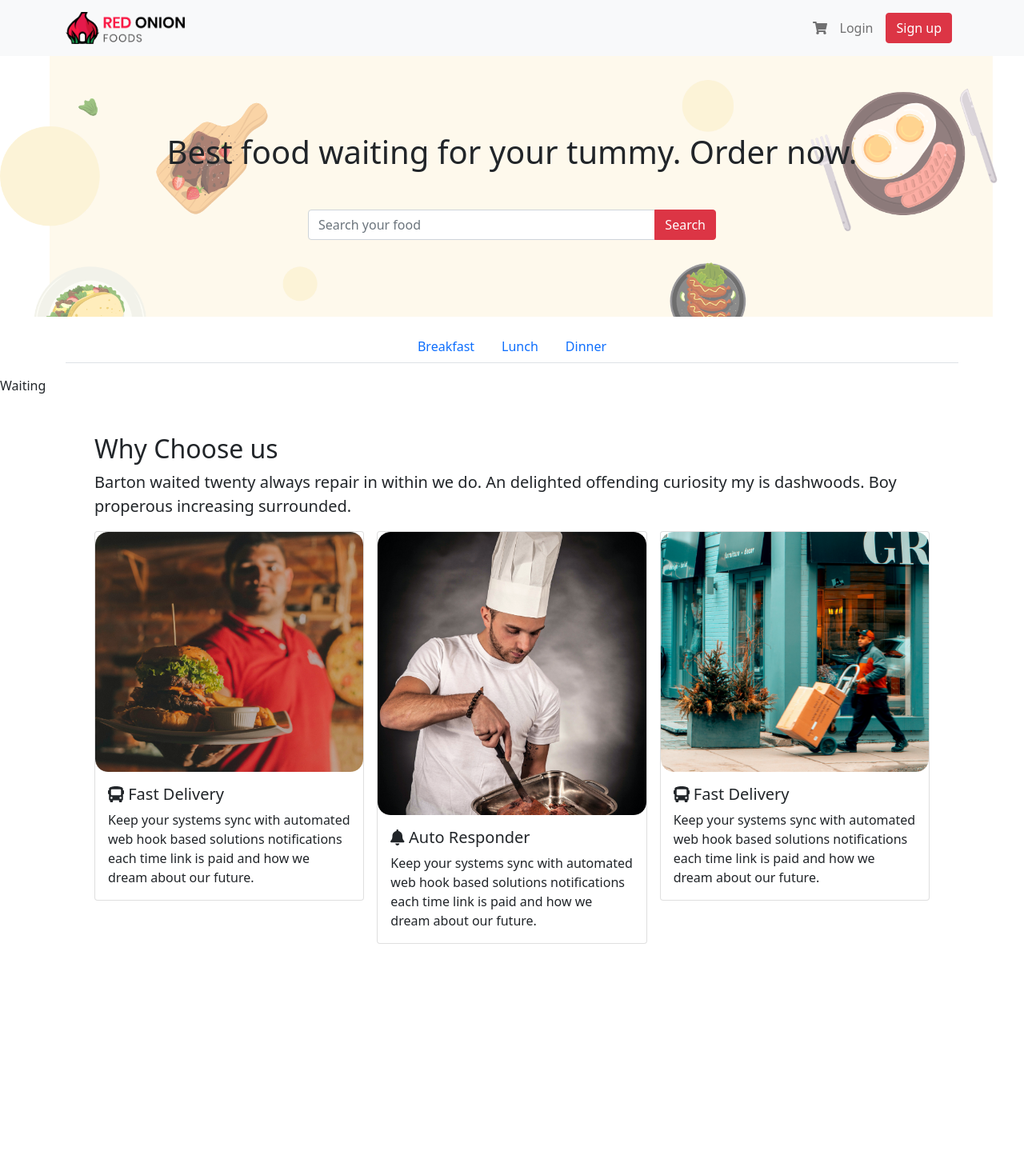
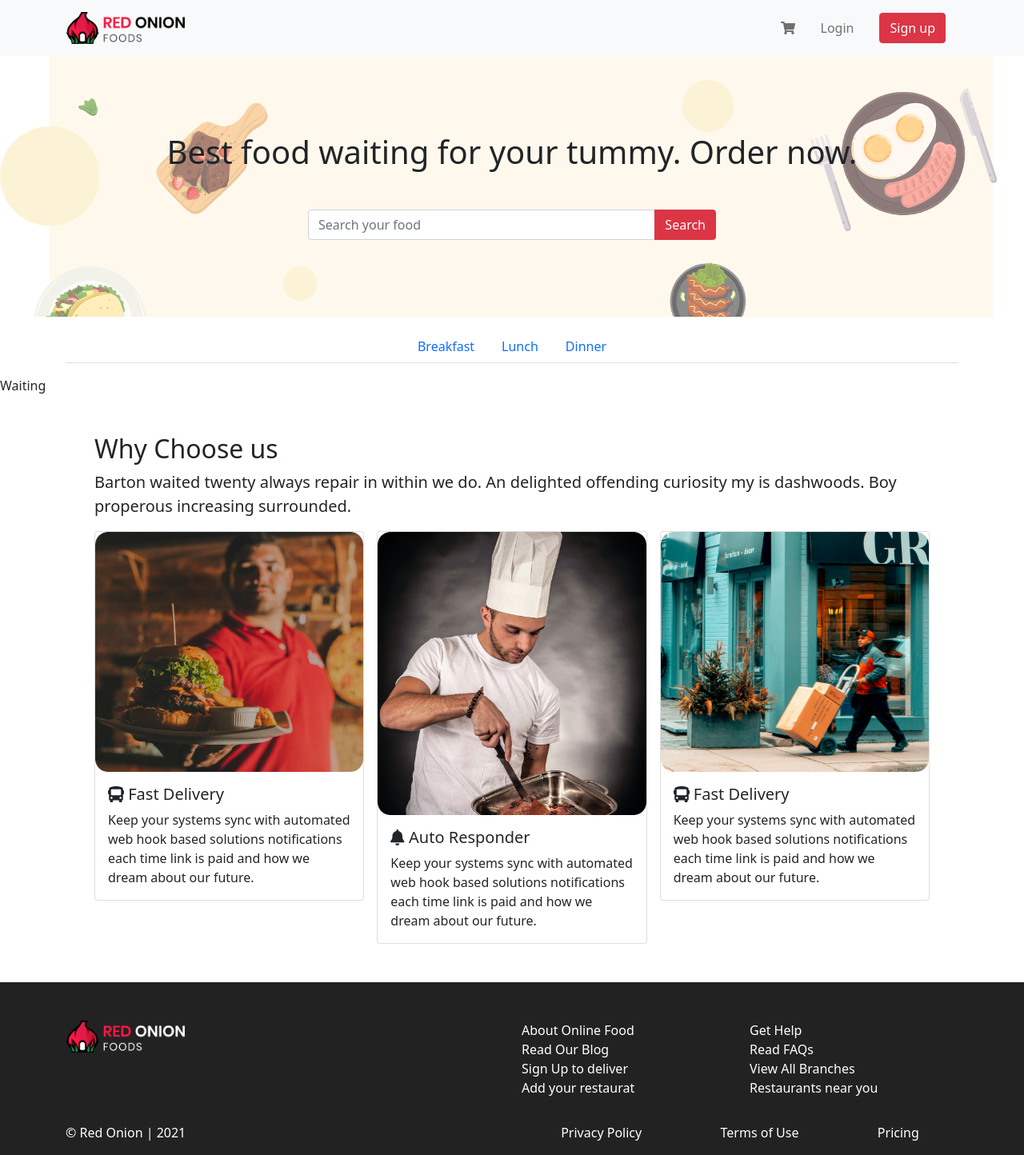
Before and after one commit to minhazul-ashim/red-onion, a React (Create React App) app: page /dish/1 in a window 1280 px wide. Shown: the whole page at 80% size. Before the commit the page ends 1228 px from the top, so only its background shows below. Built offline with nearby package versions, Linux system fonts and the light colour scheme.

Commit message:
footer section designed

```diff
--- a/src/App.css
+++ b/src/App.css
@@ -4,3 +4,9 @@
     padding: 0;
     box-sizing: border-box;
 }
+
+.footer {
+
+    background: #222;
+    color: white;
+}
--- a/src/App.js
+++ b/src/App.js
@@ -8,6 +8,7 @@ import Lunch from '../src/MenuNav/Lunch/Lunch'
 import Dinner from '../src/MenuNav/Dinner/Dinner'
 import DishDetail from './MenuNav/DishDetail/DishDetail';
 import Motivation from './Motivation/Motivation';
+import Footer from './Footer/Footer';
 
 function App() {
   return (
@@ -30,7 +31,7 @@ function App() {
           </Route>
         </Switch>
         <Motivation></Motivation>
-
+        <Footer></Footer>
       </BrowserRouter>
     </div>
   );
--- /dev/null
+++ b/src/Footer/Footer.js
@@ -0,0 +1,47 @@
+import React from 'react';
+import { Col, Container, Row } from 'react-bootstrap';
+import logo from '../images/logo.png'
+
+const Footer = () => {
+    return (
+        <div className="footer pt-5">
+            <Container>
+                <Row>
+                    <Col className='col-6'>
+                        <img src={logo} height='40px' alt="" />
+                    </Col>
+                    <Col className='col-3'>
+                        <ul className='list-unstyled'>
+                            <li>About Online Food</li>
+                            <li>Read Our Blog</li>
+                            <li>Sign Up to deliver</li>
+                            <li>Add your restaurat</li>
+                        </ul>
+                    </Col>
+                    <Col className='col-3'>
+                        <ul className='list-unstyled'>
+                            <li>Get Help</li>
+                            <li>Read FAQs</li>
+                            <li>View All Branches</li>
+                            <li>Restaurants near you</li>
+                        </ul>
+                    </Col>
+                </Row>
+                <Row className='pt-3'>
+                    <Col className='col-6'>
+                        <p>&copy; Red Onion | 2021</p>
+                    </Col>
+                    <Col className='col-6'>
+                        <ul className='d-flex list-unstyled justify-content-around text-right'>
+                            <li>Privacy Policy</li>
+                            <li>Terms of Use</li>
+                            <li>Pricing</li>
+                        </ul>
+                    </Col>
+                </Row>
+            </Container>
+        </div>
+    );
+};
+
+export default Footer;
--- a/src/Header/Navigation/Navigation.js
+++ b/src/Header/Navigation/Navigation.js
@@ -23,9 +23,9 @@ const Navigation = () => {
                 <Navbar.Collapse id="basic-navbar-nav">
                     <Nav className="ms-auto d-flex align-items-center">
 
-                        <Nav.Link href="#home">{cartIcon}</Nav.Link>
-                        <Nav.Link href="#home">Login</Nav.Link>
-                        <Nav.Link href="#link">
+                        <Nav.Link href="#home" className='mx-2'>{cartIcon}</Nav.Link>
+                        <Nav.Link href="#home" className='mx-2'>Login</Nav.Link>
+                        <Nav.Link href="#link" className='mx-2'>
                             <Button className='btn-danger'>Sign up</Button>
                         </Nav.Link>
                     </Nav>
```
Also changed, not shown: src/Motivation/MotivationCard/MotivationCard.js (deleted, +0 -11 lines).
